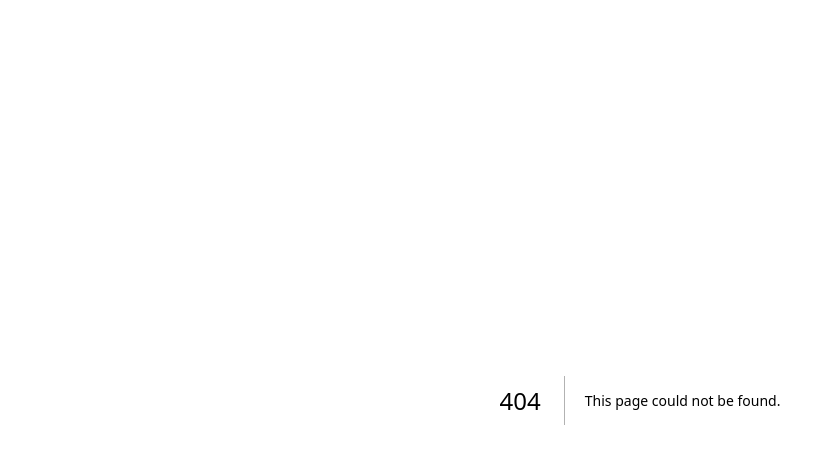
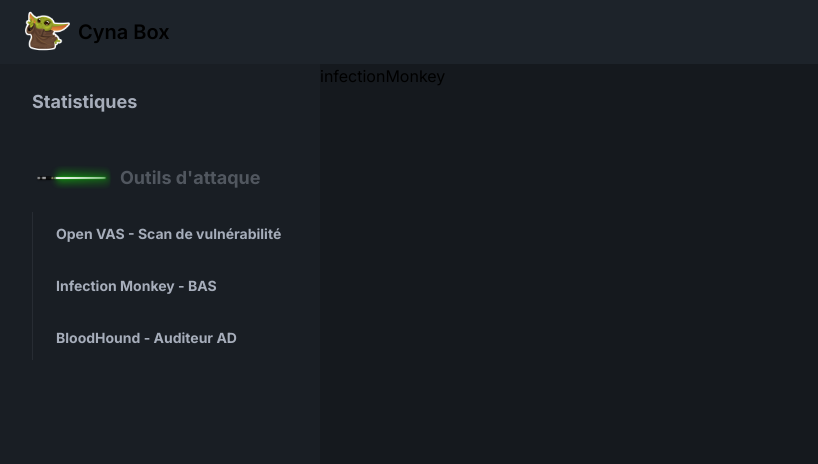
Before and after one commit to Hulcox/cyna, a Next.js app: page /tools/infectionMonkey in a window 1280 px wide. Before the commit this address had no page. Shown: the top 464 px of the page, without its empty margins (0-818 px from the left). Built offline with nearby package versions, Linux system fonts and the light colour scheme.

Commit message:
Adding tools

```diff
--- a/src/app/(cyna)/layout.js
+++ b/src/app/(cyna)/layout.js
@@ -1,4 +1,6 @@
 import MenuDrawer from "@/components/menuDrawer";
+import Image from "next/image";
+import Link from "next/link";
 
 const layoutCyna = ({ children }) => {
   return (
@@ -11,7 +13,15 @@
           >
             Open drawer
           </label>
-          <div>Cyna Box</div>
+          <Link href="/" className="flex items-center btn btn-ghost">
+            <Image
+              src="/images/baby-yoda.png"
+              alt="logo cyna"
+              width={45}
+              height={45}
+            />
+            <span className="normal-case text-xl">Cyna Box</span>
+          </Link>
         </div>
       </div>
       <div className="drawer lg:drawer-open  h-[calc(100vh-4rem)]">
--- /dev/null
+++ b/src/app/(cyna)/tools/[idTool]/page.js
@@ -0,0 +1,7 @@
+const ToolPage = ({ params }) => {
+  const { idTool } = params;
+
+  return <div>{idTool}</div>;
+};
+
+export default ToolPage;
--- a/src/components/menuDrawer.jsx
+++ b/src/components/menuDrawer.jsx
@@ -1,11 +1,16 @@
 "use client";
+import Image from "next/image";
 import Link from "next/link";
 import { usePathname } from "next/navigation";
 
 const MenuDrawer = () => {
   const pathname = usePathname();
 
-  console.log(pathname);
+  const tools = [
+    { name: "Open VAS - Scan de vulnérabilité", url: "/openVas" },
+    { name: "Infection Monkey - BAS", url: "/infectionMonkey" },
+    { name: "BloodHound - Auditeur AD", url: "/bloodHound" },
+  ];
 
   return (
     <ul className="menu p-4 w-80 h-full bg-base-200 text-base-content">
@@ -18,28 +23,30 @@
         </Link>
       </li>
       <li className="mt-8">
-        <h2 className="menu-title text-lg">{"Outils d'attaque"}</h2>
+        <h2 className="menu-title text-lg">
+          <div className="flex gap-2">
+            <Image
+              src="/images/green_laser.png"
+              alt="laser saber"
+              width={80}
+              height={45}
+            />
+            <div>{"Outils d'attaque"}</div>
+          </div>
+        </h2>
         <ul>
-          <li>
+          {tools.map(({ name, url }, key) => (
+            <li key={key} className="my-4">
               <Link
                 className={`text-md font-bold ${
-                pathname == "/create" ? "active" : null
+                  pathname == `/tools/${url}` ? "active" : null
                 }`}
-              href={"/create"}
+                href={`/tools/${url}`}
               >
-              Outils1
+                {name}
               </Link>
             </li>
-          <li>
-            <Link
-              className={`text-md font-bold ${
-                pathname == "/machine" ? "active" : null
-              }`}
-              href={"/machine"}
-            >
-              Outils2
-            </Link>
-          </li>
+          ))}
         </ul>
       </li>
     </ul>
```
Also changed, not shown: public/images/baby-yoda.png (added), public/images/green_laser.png (added), src/app/(cyna)/tools/page.js (deleted). Lines whose indentation alone changed are shown as unchanged.
